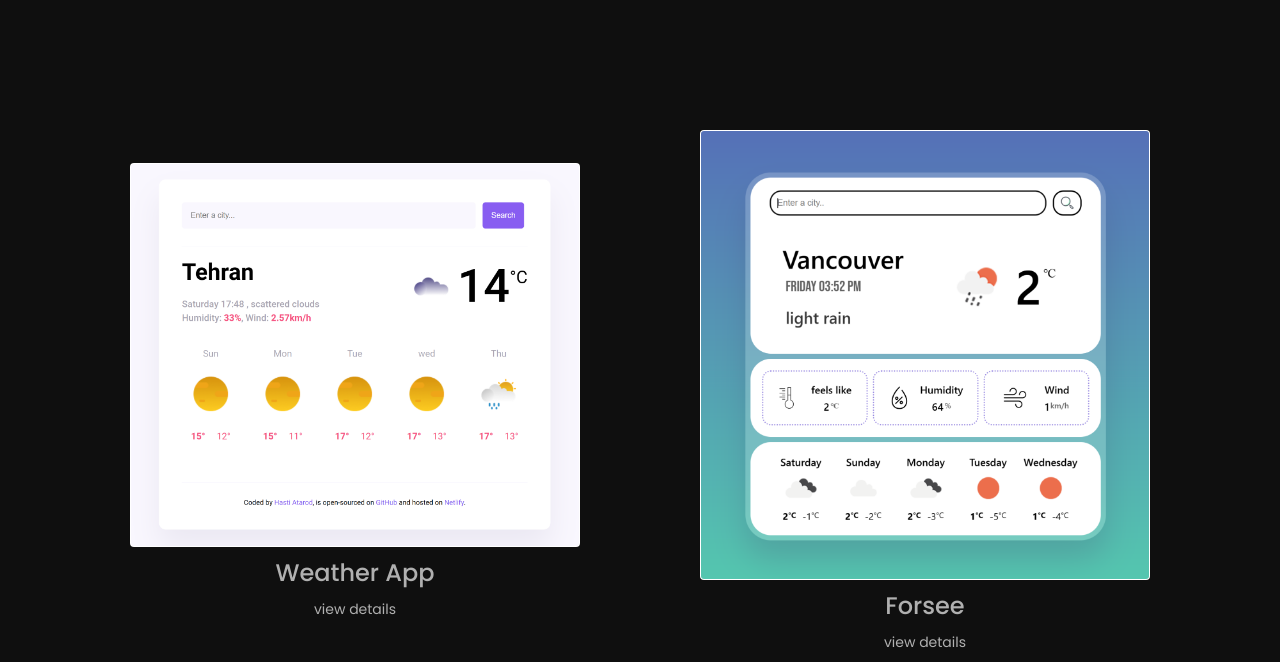
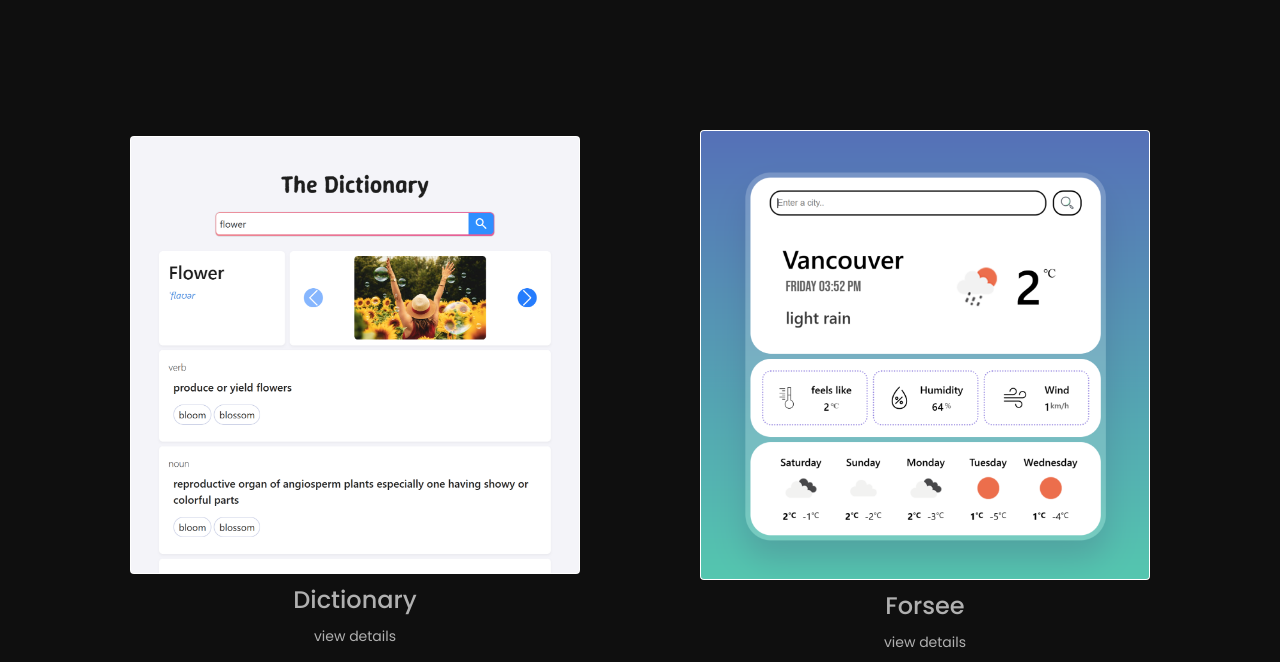
Before and after one commit to hastiatarod/my-portfolio, a plain HTML site: page work.html in a window 1280 px wide. Shown: the part 290-952 px from the top of the page. Drawn offline with nearby package versions, Linux system fonts and the light colour scheme; a web font is replaced by a local one.

Commit message:
added dictionary app

```diff
--- a/work.html
+++ b/work.html
@@ -56,10 +56,10 @@
     <div class="row work-projects-box-1">
       <div
         class="col-12 col-md-6 d-flex flex-column justify-content-center align-items-center mb-3 work-projects-box-1-weather-app">
-        <img src="/src/images/weather app.PNG" alt="weather app" class="img-fluid" width="450" />
-        <div class="mt-2 text-center work-projects-items">Weather App</div>
+        <img src="/src/images/the dictionary.PNG" alt="dictionary app" class="img-fluid" width="450" />
+        <div class="mt-2 text-center work-projects-items">Dictionary</div>
         <div class="mt-2 text-center work-projects-items-title">
-          <a href="https://climemate.netlify.app/" target="_blank">view details
+          <a href="https://the-wordy-dictionary.netlify.app/" target="_blank">view details
           </a>
         </div>
       </div>
```
Also changed, not shown: src/images/the dictionary.PNG (added).
